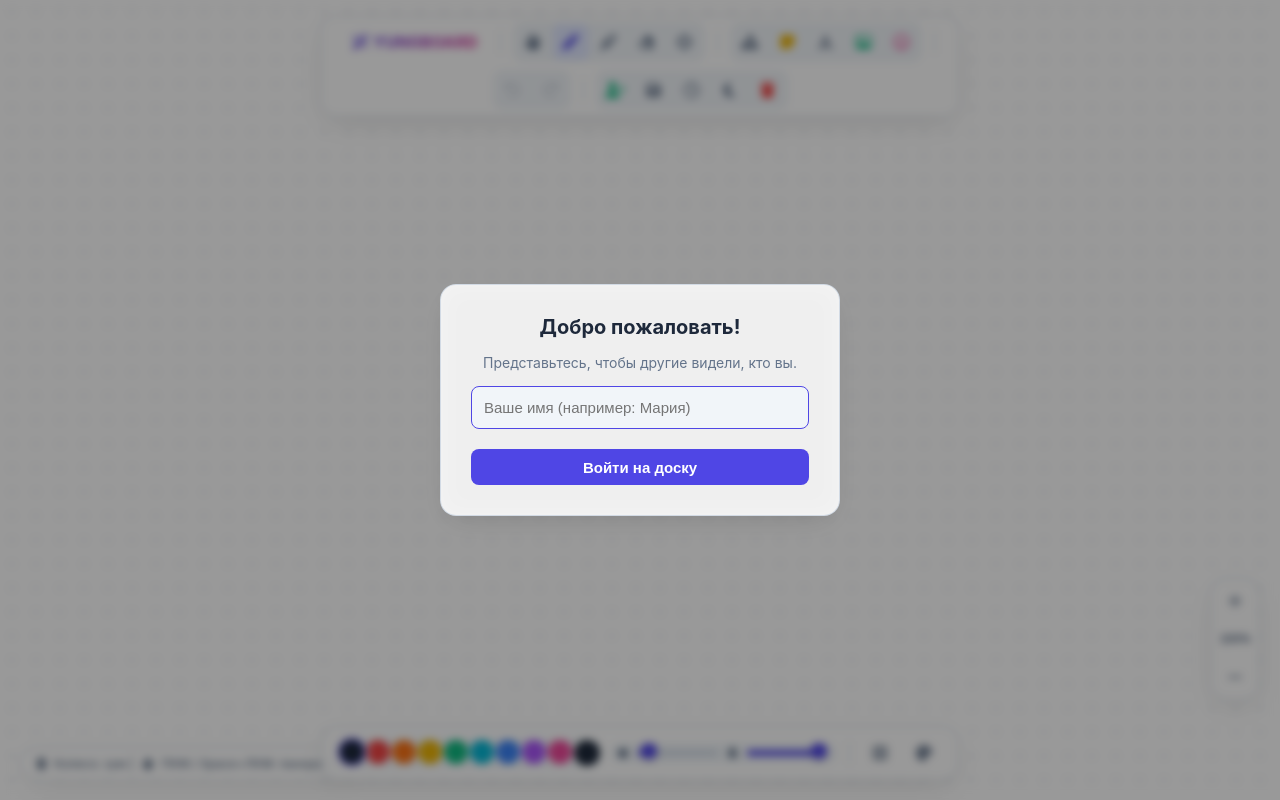
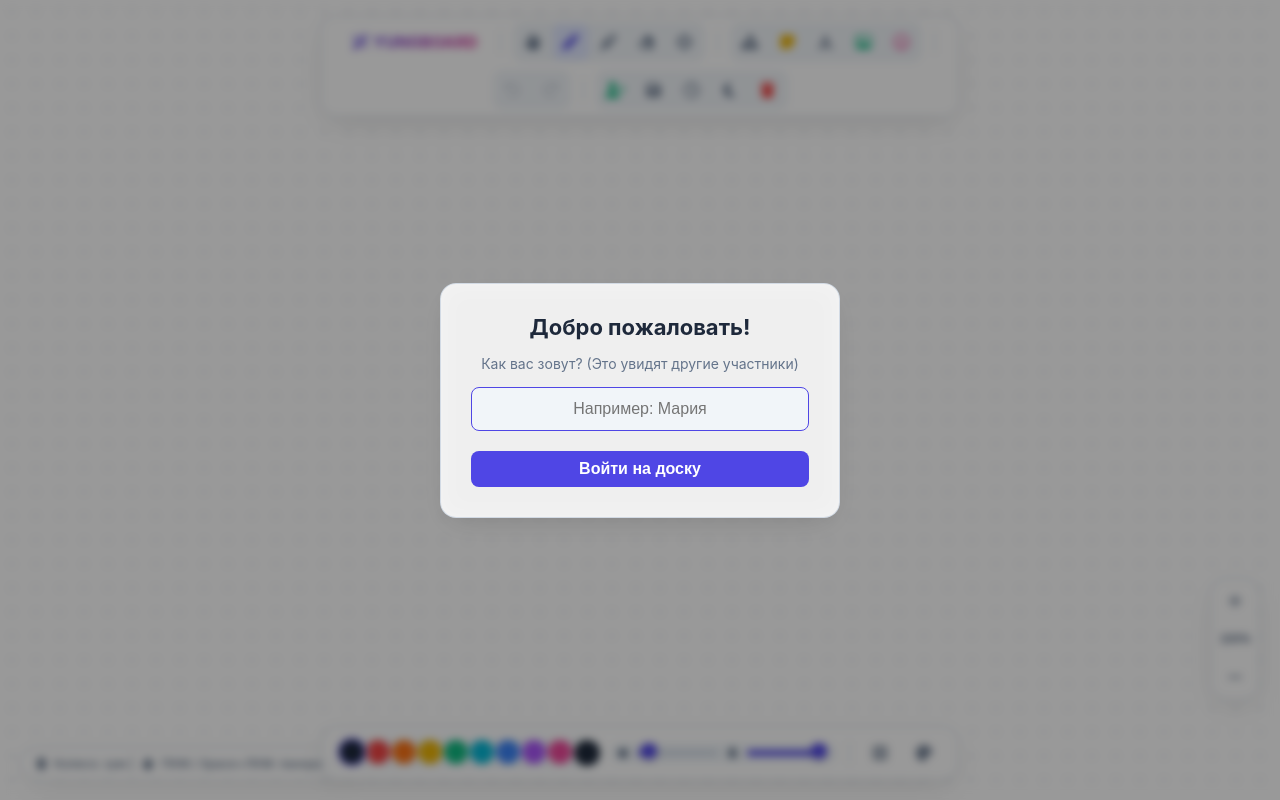
Before and after one commit to YUNG8122/yungboard, a Flask app: page / in a window 1280 px wide. Run offline with Flask 3, Linux system fonts and the light colour scheme; some libraries are stand-ins or nearby versions.

Commit message:
Update index.html

```diff
--- a/templates/index.html
+++ b/templates/index.html
@@ -74,24 +74,26 @@ input[type="number"]{width:45px;text-align:center;cursor:text}
 .emoji-grid{display:grid;grid-template-columns:repeat(6,1fr);gap:6px}
 .emoji-btn{font-size:22px;padding:6px;background:0 0;border-radius:8px;cursor:pointer;width:100%;height:100%}
 .emoji-btn:hover{background:var(--bg);transform:scale(1.1)}
-/* Стили для модального окна имени */
+
+/* СТИЛИ КРАСИВОГО ОКНА ВХОДА */
 #nameModal{position:fixed;inset:0;background:rgba(0,0,0,.4);backdrop-filter:blur(4px);display:none;align-items:center;justify-content:center;z-index:9999}
 .name-box{flex-direction:column;padding:30px;gap:15px;width:90%;max-width:400px;text-align:center;animation:slideIn .3s ease}
-.name-box h2{margin:0;font-size:20px;color:var(--t)}
+.name-box h2{margin:0;font-size:22px;color:var(--t)}
 .name-box p{margin:0;font-size:14px;color:var(--tm)}
-.name-box input{width:100%;padding:12px;border-radius:8px;border:1px solid var(--b);background:var(--bg);color:var(--t);font-size:15px;outline:0;transition:border .2s}
+.name-box input{width:100%;padding:12px;border-radius:8px;border:1px solid var(--b);background:var(--bg);color:var(--t);font-size:16px;outline:0;transition:border .2s;text-align:center}
 .name-box input:focus{border-color:var(--p)}
-.name-box button{background:var(--p);color:#fff;padding:12px;border-radius:8px;font-size:15px;font-weight:600;width:100%;margin-top:5px;cursor:pointer;transition:background .2s}
+.name-box button{background:var(--p);color:#fff;padding:12px;border-radius:8px;font-size:16px;font-weight:600;width:100%;margin-top:5px;cursor:pointer;transition:background .2s}
 .name-box button:hover{background:#4338ca}
 </style>
 </head>
 <body>
 
+<!-- ОКНО ВВОДА ИМЕНИ -->
 <div id="nameModal">
     <div class="glass name-box">
         <h2>Добро пожаловать!</h2>
-        <p>Представьтесь, чтобы другие видели, кто вы.</p>
-        <input type="text" id="nameInput" placeholder="Ваше имя (например: Мария)" maxlength="20">
+        <p>Как вас зовут? (Это увидят другие участники)</p>
+        <input type="text" id="nameInput" placeholder="Например: Мария" maxlength="20">
         <button id="nameSubmit">Войти на доску</button>
     </div>
 </div>
@@ -224,27 +226,25 @@ let tool='pen',shape='rect',drawing=false,panning=false,space=false,offX=0,offY=
 const GRID=24,snap=v=>snapOn?Math.round(v/GRID)*GRID:v;
 window.addEventListener('contextmenu',e=>e.preventDefault());
 
-// КУРСОРЫ И МОДАЛЬНОЕ ОКНО
+// КУРСОРЫ
 const cursorsLayer=$('cursorsLayer'), remoteCursors={}, remotePos={};
 const myColor='#'+Math.floor(Math.random()*16777215).toString(16).padStart(6,'0');
+
+// ОКНО ВХОДА
 let myName = localStorage.getItem('yb_name');
-
-if(!myName) {
+if (!myName) {
     $('nameModal').style.display = 'flex';
-    setTimeout(() => $('nameInput').focus(), 100);
+    setTimeout(() => $('nameInput').focus(), 150);
 }
-
-$('nameSubmit').onclick = () => {
+function saveName() {
     const val = $('nameInput').value.trim();
     myName = val || 'Гость';
     localStorage.setItem('yb_name', myName);
     $('nameModal').style.display = 'none';
     toast(`Привет, ${myName}!`, 'success');
-};
-
-$('nameInput').addEventListener('keypress', (e) => {
-    if (e.key === 'Enter') $('nameSubmit').click();
-});
+}
+$('nameSubmit').onclick = saveName;
+$('nameInput').addEventListener('keypress', (e) => { if (e.key === 'Enter') saveName(); });
 
 let lastCursor=0;
 window.addEventListener('mousemove',e=>{
```
